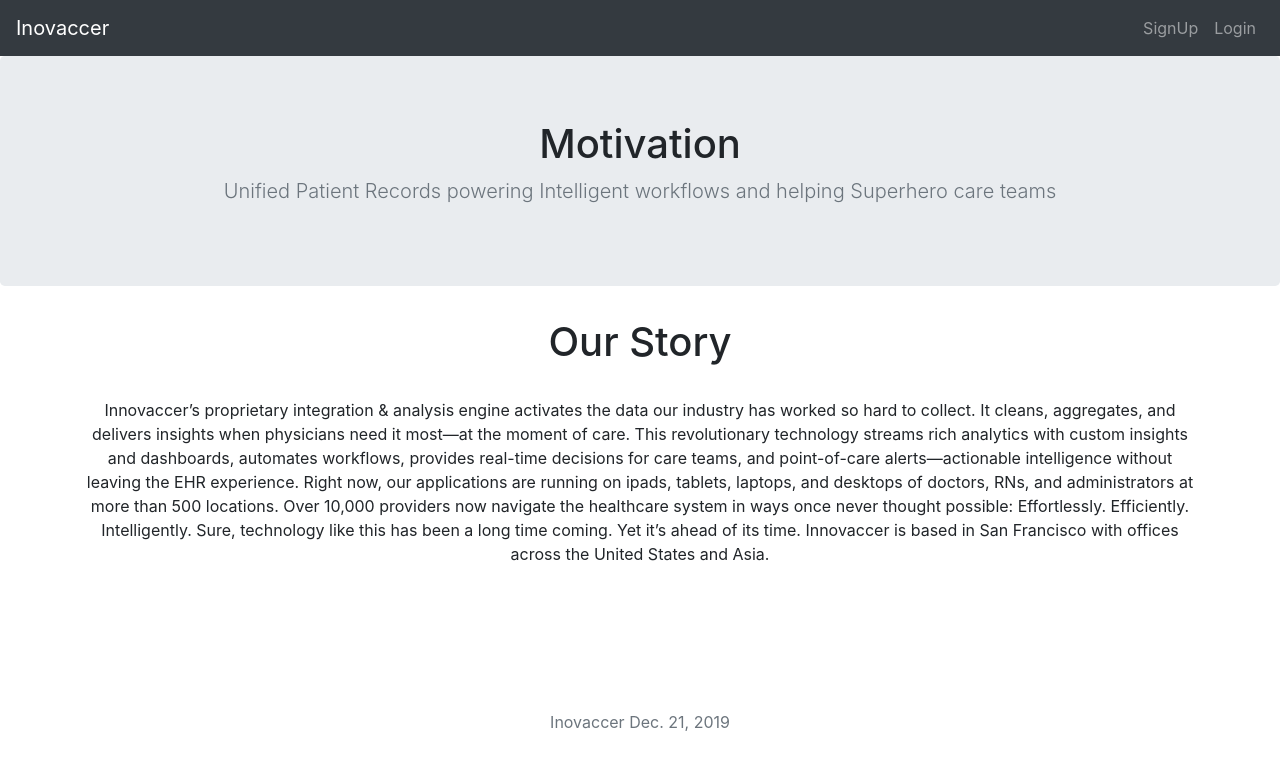
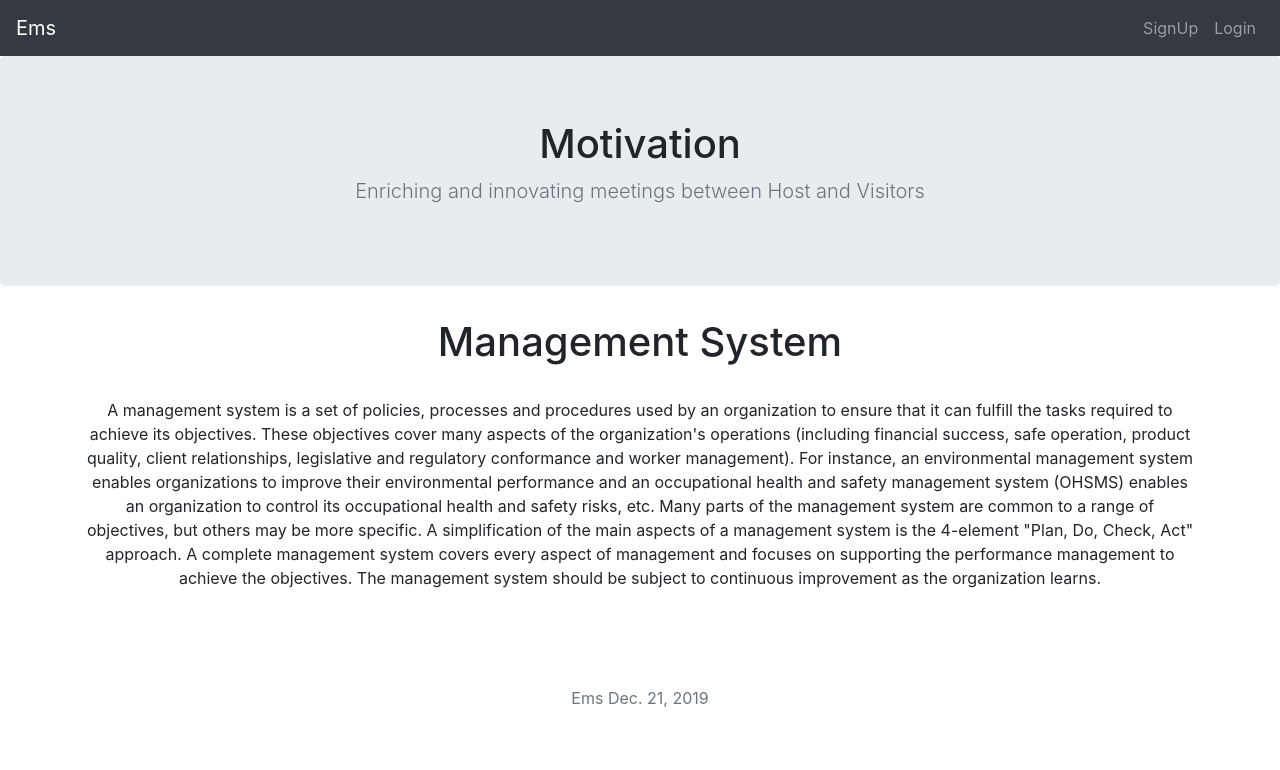
Before and after one commit to Utkarsh17012000/Innovaccer-Summergeeks-Assignment-, a Django app: page / in a window 1280 px wide. Shown: the top 770 px of the page. Run offline with Django 3.2, Linux system fonts and the light colour scheme; parts of the project's set-up code (start-up, migrations or seed data) failed here and were passed over; some libraries are stand-ins or nearby versions.

Commit message:
final touch done

```diff
--- a/ems/ems/templates/base.html
+++ b/ems/ems/templates/base.html
@@ -1,6 +1,5 @@
 <!doctype html>
 <html lang="en">
-  {% load staticfiles %}
   <head>
     <meta charset="utf-8">
     <meta name="viewport" content="width=device-width, initial-scale=1, shrink-to-fit=no">
@@ -8,7 +7,7 @@
     <meta name="author" content="Mark Otto, Jacob Thornton, and Bootstrap contributors">
     <meta name="generator" content="Jekyll v3.8.6">
 
-    <title>Inovaccer</title>
+    <title>Ems</title>
 
     <link rel="canonical" href="https://getbootstrap.com/docs/4.4/examples/album/">
 
@@ -48,7 +47,7 @@
   <body>
     <header>
         <nav class="navbar navbar-expand-lg navbar-dark bg-dark">
-            <a class="navbar-brand" href="{% url 'home' %}">Inovaccer</a>
+            <a class="navbar-brand" href="{% url 'home' %}">Ems</a>
             <button class="navbar-toggler" type="button" data-toggle="collapse" data-target="#navbarNavAltMarkup" aria-controls="navbarNavAltMarkup" aria-expanded="false" aria-label="Toggle navigation">
               <span class="navbar-toggler-icon"></span>
             </button>
@@ -65,28 +64,24 @@
       <section class="jumbotron text-center">
         <div class="container">
           <h1>Motivation</h1>
-          <p class="lead text-muted">Unified Patient Records powering Intelligent workflows and helping Superhero care teams</p>
+          <p class="lead text-muted">Enriching and innovating meetings between Host and Visitors</p>
         </div>
       </section>
-      <h1 class="cover-heading text-center">Our Story</h1>
+      <h1 class="cover-heading text-center">Management System</h1>
       <br>
       <div class="container text-center">
-        Innovaccer’s proprietary integration & analysis engine activates the data our industry has worked so hard to collect. It cleans, aggregates, and delivers insights when physicians need it most—at the moment of care.
-
-        This revolutionary technology streams rich analytics with custom insights and dashboards, automates workflows, provides real-time decisions for care teams, and point-of-care alerts—actionable intelligence without leaving the EHR experience.
-
-        Right now, our applications are running on ipads, tablets, laptops, and desktops of doctors, RNs, and administrators at more than 500 locations. Over 10,000 providers now navigate the healthcare system in ways once never thought possible: Effortlessly. Efficiently. Intelligently. Sure, technology like this has been a long time coming. Yet it’s ahead of its time.
-
-        Innovaccer is based in San Francisco with offices across the United States and Asia.
+        A management system is a set of policies, processes and procedures used by an organization to ensure that it can fulfill the tasks required to achieve its objectives. These objectives cover many aspects of the organization's operations (including financial success, safe operation, product quality, client relationships, legislative and regulatory conformance and worker management). For instance, an environmental management system enables organizations to improve their environmental performance and an occupational health and safety management system (OHSMS) enables an organization to control its occupational health and safety risks, etc.
+        Many parts of the management system are common to a range of objectives, but others may be more specific.
+        A simplification of the main aspects of a management system is the 4-element "Plan, Do, Check, Act" approach. A complete management system covers every aspect of management and focuses on supporting the performance management to achieve the objectives. The management system should be subject to continuous improvement as the organization learns.
       </div>
       <br>
   {% block content %}
   {% endblock %}
     </main>
-<br><br><br><br><br>
+<br><br><br>
 <footer class="text-muted">
     <div class="container">
-    <p class='text-center'>Inovaccer {% now Y %}</p>
+    <p class='text-center'>Ems {% now Y %}</p>
     </div>
 </footer>
 
--- a/ems/ems/templates/base2.html
+++ b/ems/ems/templates/base2.html
@@ -1,6 +1,5 @@
 <!doctype html>
 <html lang="en">
-  {% load staticfiles %}
   <head>
     <meta charset="utf-8">
     <meta name="viewport" content="width=device-width, initial-scale=1, shrink-to-fit=no">
@@ -8,7 +7,7 @@
     <meta name="author" content="Mark Otto, Jacob Thornton, and Bootstrap contributors">
     <meta name="generator" content="Jekyll v3.8.6">
 
-    <title>Inovaccer</title>
+    <title>Ems</title>
 
     <link rel="canonical" href="https://getbootstrap.com/docs/4.4/examples/album/">
 
--- a/ems/ems/templates/base3.html
+++ b/ems/ems/templates/base3.html
@@ -1,6 +1,5 @@
 <!doctype html>
 <html lang="en">
-  {% load staticfiles %}
   <head>
     <meta charset="utf-8">
     <meta name="viewport" content="width=device-width, initial-scale=1, shrink-to-fit=no">
@@ -8,7 +7,7 @@
     <meta name="author" content="Mark Otto, Jacob Thornton, and Bootstrap contributors">
     <meta name="generator" content="Jekyll v3.8.6">
 
-    <title>Inovaccer</title>
+    <title>Ems</title>
 
     <link rel="canonical" href="https://getbootstrap.com/docs/4.4/examples/album/">
 
@@ -48,7 +47,7 @@
 <body>
     <header>
         <nav class="navbar navbar-expand-lg navbar-dark bg-dark">
-            <a class="navbar-brand" href="{% url 'home' %}">Inovaccer</a>
+            <a class="navbar-brand" href="{% url 'home' %}">Ems</a>
             <button class="navbar-toggler" type="button" data-toggle="collapse" data-target="#navbarNavAltMarkup" aria-controls="navbarNavAltMarkup" aria-expanded="false" aria-label="Toggle navigation">
               <span class="navbar-toggler-icon"></span>
             </button>
```
